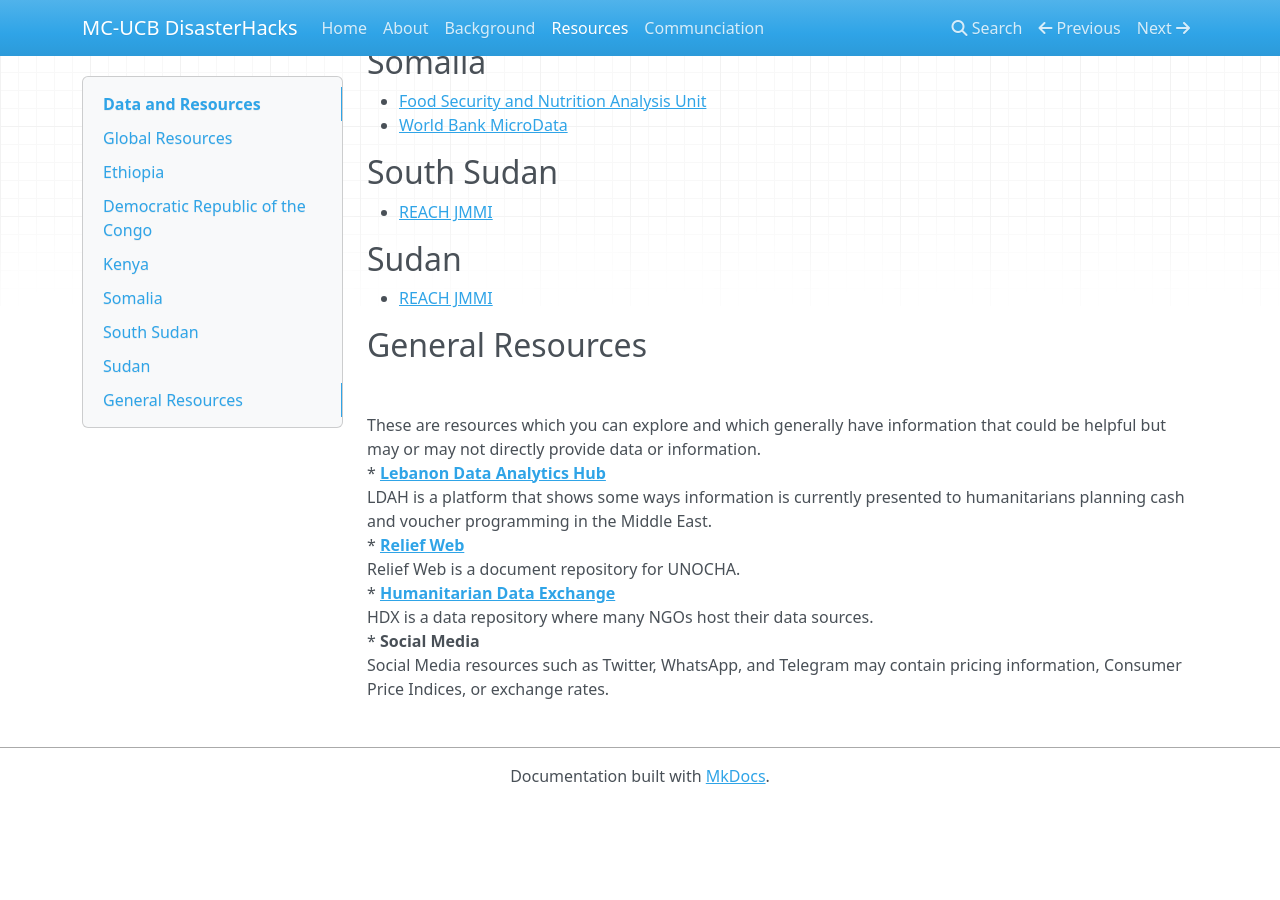
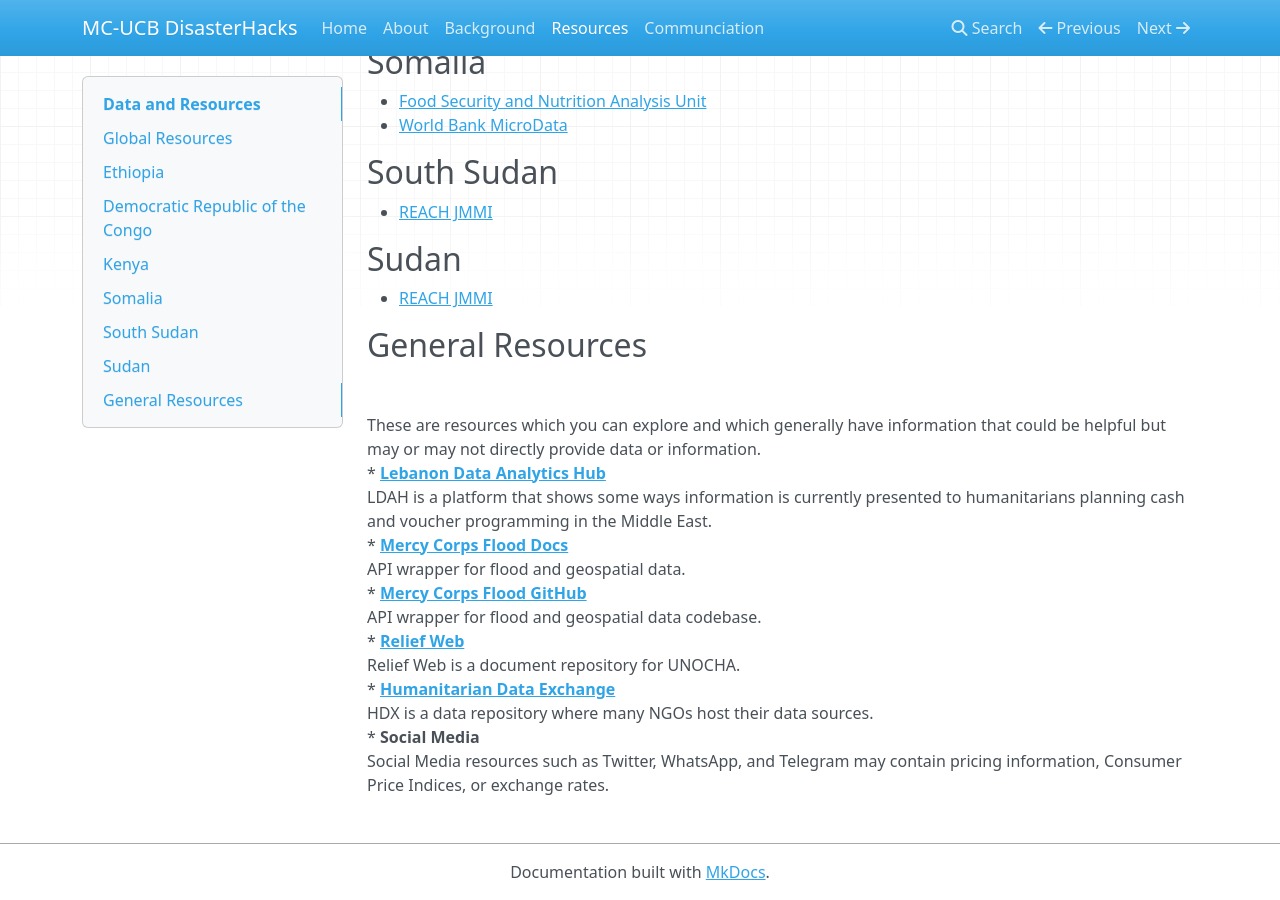
Before and after one commit to mc-t4d/ucb_datachallenge, an MkDocs documentation site: the page built from docs/data.md, in a window 1280 px wide and 900 px high, scrolled down 797 px. Built offline with MkDocs 1.6.1, drawn with Linux system fonts in a browser that asks for light colours; nearby versions of some CDN libraries; before the commit the page ends 1601 px from its top, so only the background shows below that.

Commit message:
added flood pkg resources

```diff
--- a/docs/data.md
+++ b/docs/data.md
@@ -38,6 +38,10 @@
 &ensp;<div>These are resources which you can explore and which generally have information that could be helpful but may or may not directly provide data or information.<br></div>
 * <b>[Lebanon Data Analytics Hub](https://d4it4d.shinyapps.io/Lebanon_Analytics_Hub/)</b>
 &ensp;<div>LDAH is a platform that shows some ways information is currently presented to humanitarians planning cash and voucher programming in the Middle East.<br></div>
+* <b>[Mercy Corps Flood Docs](https://mc-t4d.github.io/imageprocessing/readme.html)</b>
+&ensp;<div>API wrapper for flood and geospatial data.<br></div>
+* <b>[Mercy Corps Flood GitHub](https://github.com/mc-t4d/imageprocessing.git)</b>
+&ensp;<div>API wrapper for flood and geospatial data codebase.<br></div>
 * <b>[Relief Web](https://reliefweb.int/)</b>
 &ensp;<div>Relief Web is a document repository for UNOCHA.<br></div>
 * <b>[Humanitarian Data Exchange](https://data.humdata.org/)</b>
```
